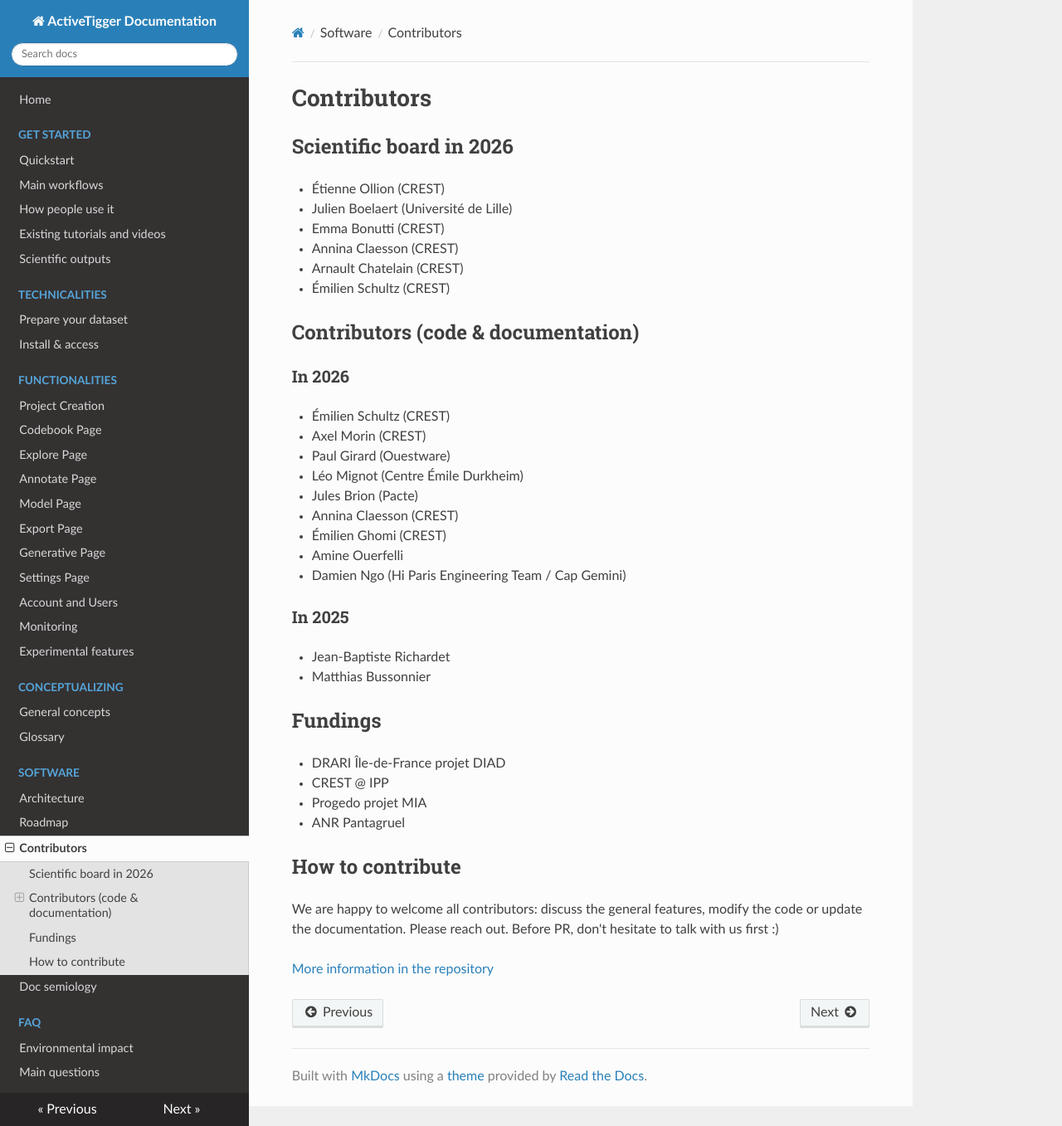
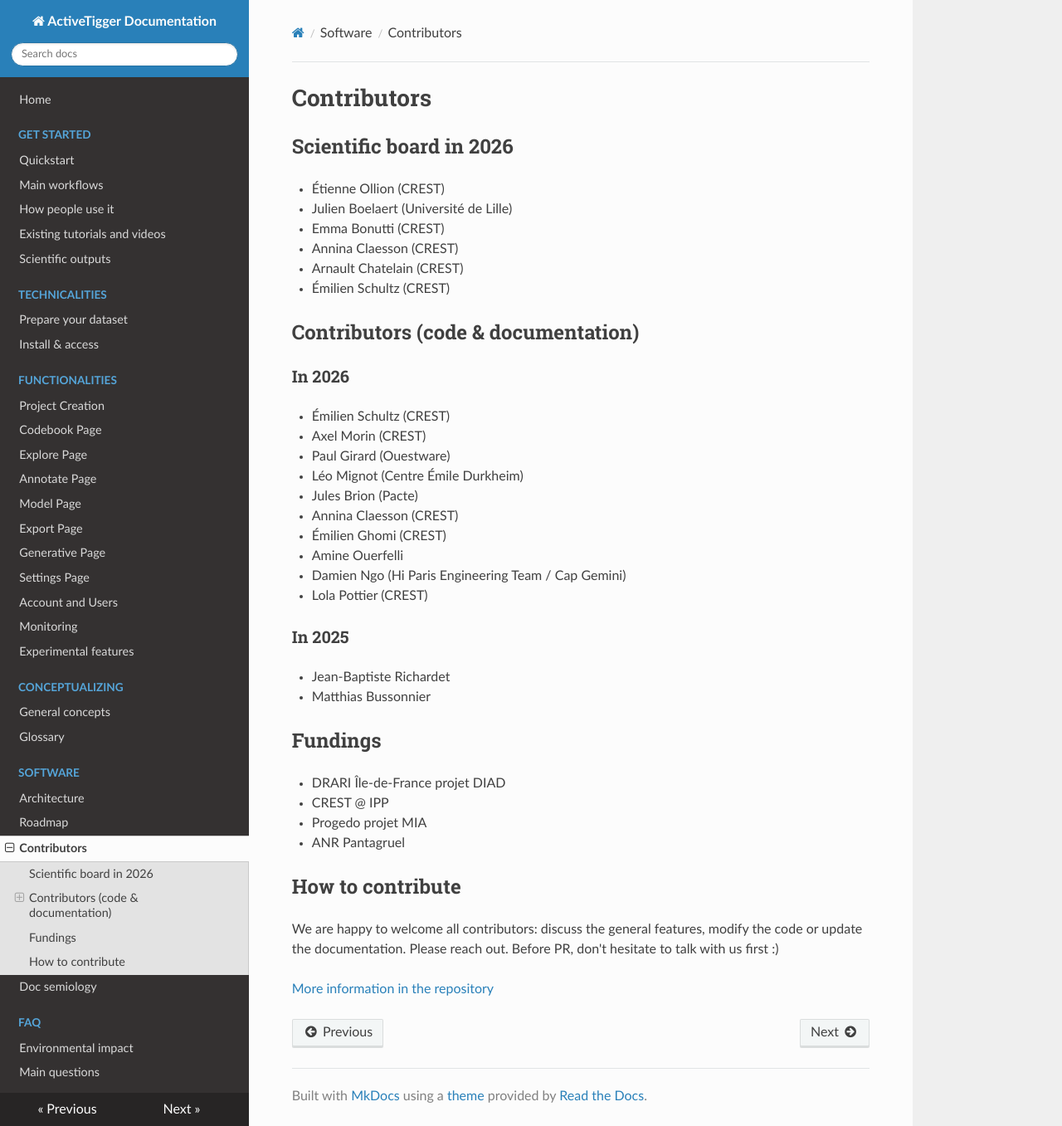
Before and after one commit to activetigger/documentation, an MkDocs documentation site: the page built from docs/software/contributors.md, in a window 1280 px wide and 1357 px high. Shown: the whole window at 83% size. Built offline with MkDocs 1.6.1, drawn with Linux system fonts in a browser that asks for light colours; nearby versions of some CDN libraries.

Commit message:
Added collaborator

```diff
--- a/docs/software/contributors.md
+++ b/docs/software/contributors.md
@@ -22,6 +22,7 @@
 - Émilien Ghomi (CREST)
 - Amine Ouerfelli
 - Damien Ngo (Hi Paris Engineering Team / Cap Gemini)
+- Lola Pottier (CREST)
 
 ### In 2025
 
```
